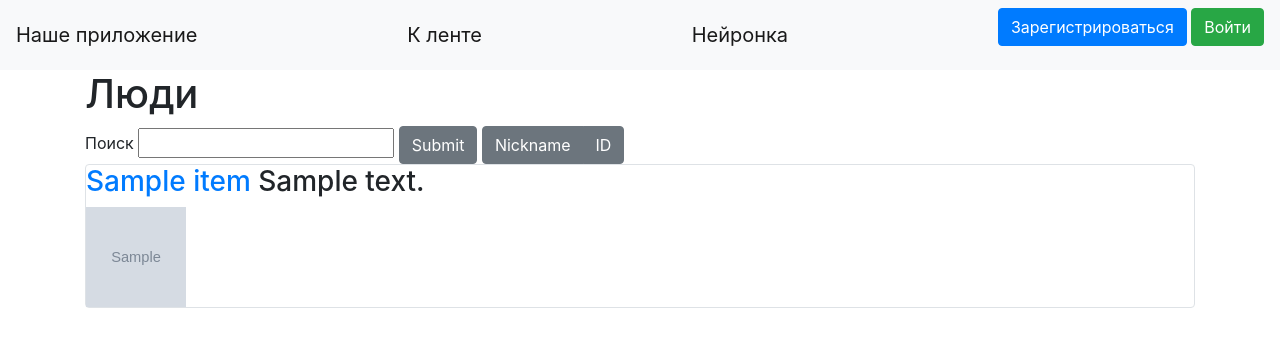
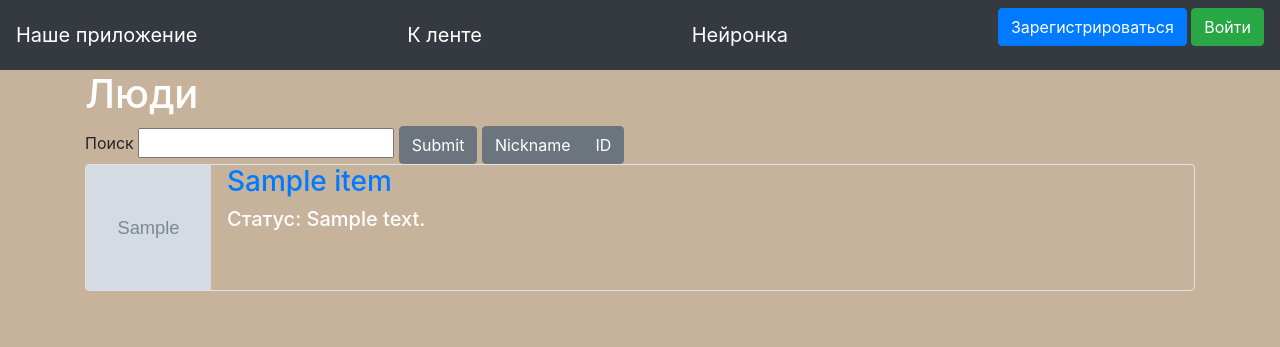
Before and after one commit to Freedom715/Memenews, a Flask app: template templates/peoples.html in a window 1280 px wide. Shown: the top 347 px of the page. Run offline with Flask 2, Linux system fonts and the light colour scheme; the template is opened without the code that fills it: most values are stand-ins (such as "Sample title", 1, 10 or a date in 2020); grey boxes marked "Sample" are stand-in pictures; some libraries are stand-ins or nearby versions.

Commit message:
Some cosmetic changes

```diff
--- a/main.py
+++ b/main.py
@@ -47,8 +47,9 @@ class NewsForm(FlaskForm):
     submit = SubmitField('Применить')
 
 
-class Profile_form(FlaskForm):
+class ProfileForm(FlaskForm):
     name = 'User'
+    user = current_user
 
 
 @login_manager.user_loader
@@ -74,7 +75,7 @@ def get_profile(user_id):
     form = NewsForm()
     session = db_session.create_session()
     user = session.query(User).filter(User.id == user_id)[0]
-    form.name = user.name
+    form.user = user
     return render_template('profile.html', title='Профиль', form=form)
 
 
--- a/templates/base.html
+++ b/templates/base.html
@@ -8,10 +8,23 @@
           integrity="sha384-Vkoo8x4CGsO3+Hhxv8T/Q5PaXtkKtu6ug5TOeNV6gBiFeWPGFN9MuhOf23Q9Ifjh"
           crossorigin="anonymous">
     <title>{{title}}</title>
+    <style>
+   body {
+    background-image: url(https://avatars.mds.yandex.net/get-pdb/1947635/6706b408-eb97-49ce-9133-cf95447c9301/s1200); /* Путь к фоновому изображению */
+    background-color: #c7b39b; /* Цвет фона */
+   }
+   h5 {
+    color: white
+   }
+   h1 {color: white}
+   h2 {color: white}
+   h3 {color: white}
+   p {color: white}
+    </style>
 </head>
 <body>
 <header>
-    <nav class="navbar navbar-light bg-light">
+    <nav class="navbar navbar-dark bg-dark">
         <a class="navbar-brand" href="/">Наше приложение</a>
         <a class="navbar-brand" href="/">К ленте</a>
         <a class="navbar-brand" href="#">Нейронка</a>
--- a/templates/index.html
+++ b/templates/index.html
@@ -14,12 +14,13 @@
         <a href="/news_delete/{{ item.id }}" class="btn btn-danger">Удалить</a>
     </div>
     {% endif %}
-    <div>
+    <div style="color: white">
         {{item.content}}
     </div>
-    <div>
+    <div style="color: white">
         Автор - {{item.user.name}}, Дата написания - {{item.created_date}}
     </div>
 </div>
+
 {% endfor %}
 {% endblock %}
--- a/templates/peoples.html
+++ b/templates/peoples.html
@@ -16,13 +16,17 @@
 {% for item in users%}
 <div class="col-md6 border rounded">
     <div>
-        <h3><a href="/profile/{{ item.id }}"> {{item.name}} </a> {{item.about}}</h3>
-        <img src={{item.avatar_url}}
-             width="100" height="100"
-             alt="Не удалось загрузить изображение">
-        {% if current_user.is_authenticated %}
-            <a href="/profile/{{ item.id }}" class="btn btn-warning">Добавить в друзья</a>
-        {% endif %}
+        <div class="media">
+            <img src={{item.avatar_url}} class="align-self-start mr-3" alt={{item.name}} width="125"
+                height="125">
+            <div class="media-body">
+                <h3 class="mt-0"><a href="/profile/{{ item.id }}"> {{item.name}} </a></h3>
+                <h5 class="mt-1">Статус: {{item.about}}</h5>
+                {% if current_user.is_authenticated %}
+                <a href="/profile/{{ item.id }}" class="btn btn-warning">Добавить в друзья</a>
+                {% endif %}
+            </div>
+        </div>
     </div>
 </div>
 {% endfor %}
```
Also changed, not shown: templates/profile.html (+8 -1 lines).
